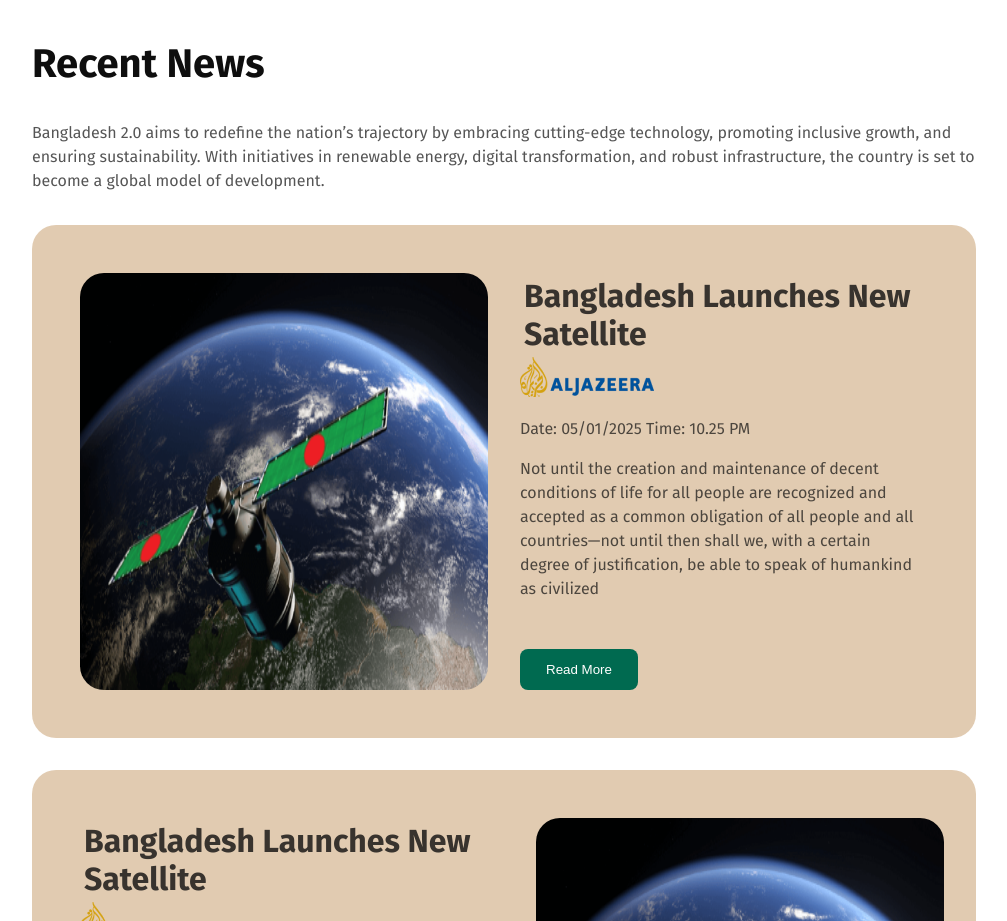
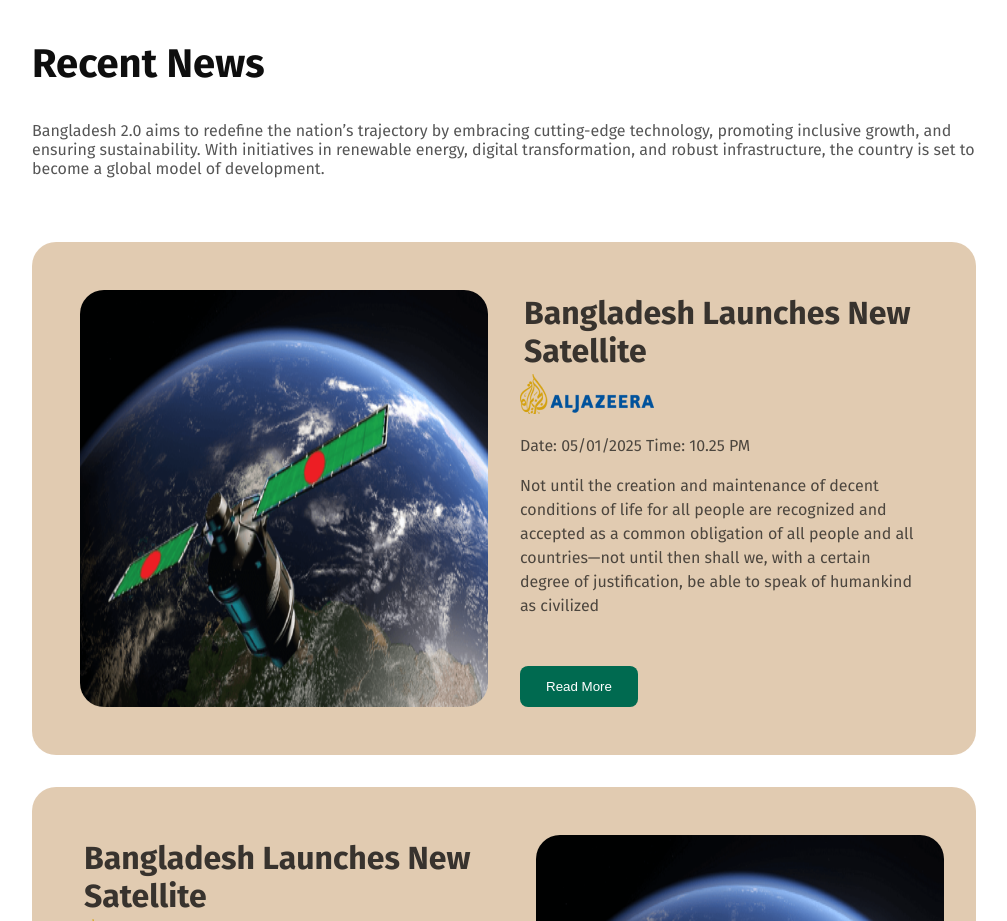
Before and after one commit to Enansyed/B11A1-new-country, a plain HTML site: page index.html in a window 1280 px wide. Shown: the part 1620-2541 px from the top of the page, without its empty margins (136-1143 px from the left). Drawn offline with Linux system fonts and the light colour scheme.

Commit message:
added paddings in the previous section

```diff
--- a/styles/style.css
+++ b/styles/style.css
@@ -189,8 +189,12 @@
     }
 
     /* Recent news styles */
+    .recent-news{
+        margin: 0px;
+        padding: 0px;
+    }
     .recent-news-main{
-       padding: 30px 160px 0 160px;
+       padding: 30px 160px 0px 160px;
     }
 
     .recent-news-title{
@@ -203,7 +207,7 @@
         font-size: 16px;
         color: #0E0E0E;
         opacity: 70%;
-        line-height: 24px;
+        padding-bottom: 32px;
     }
 
     .Recent-news-structure{
```
